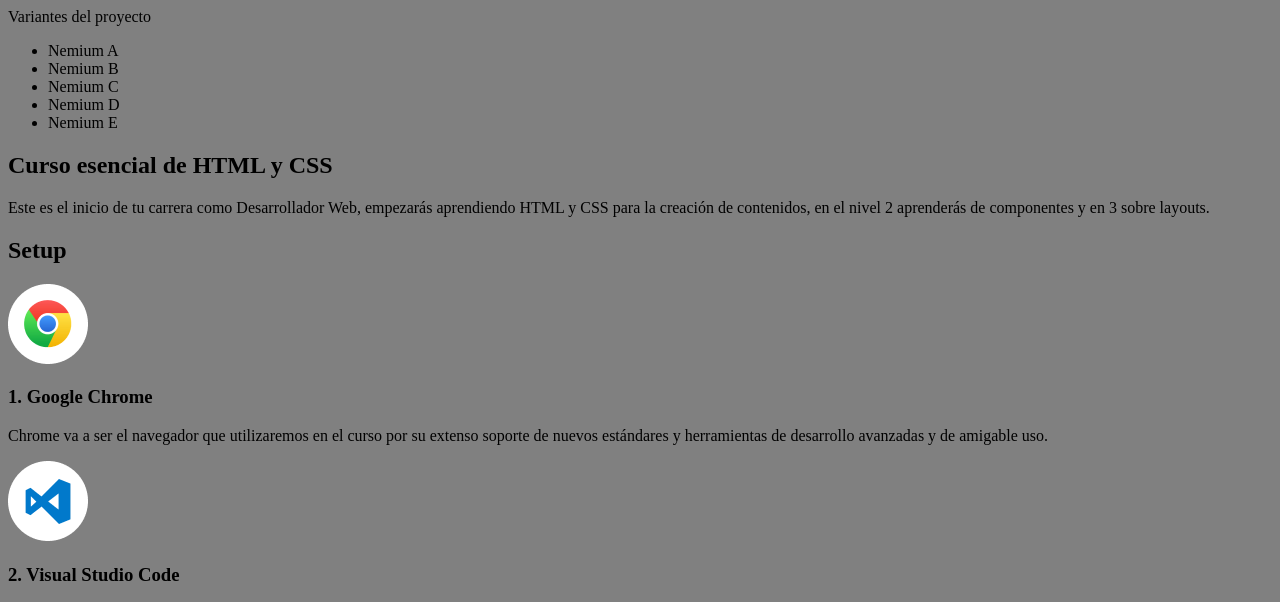
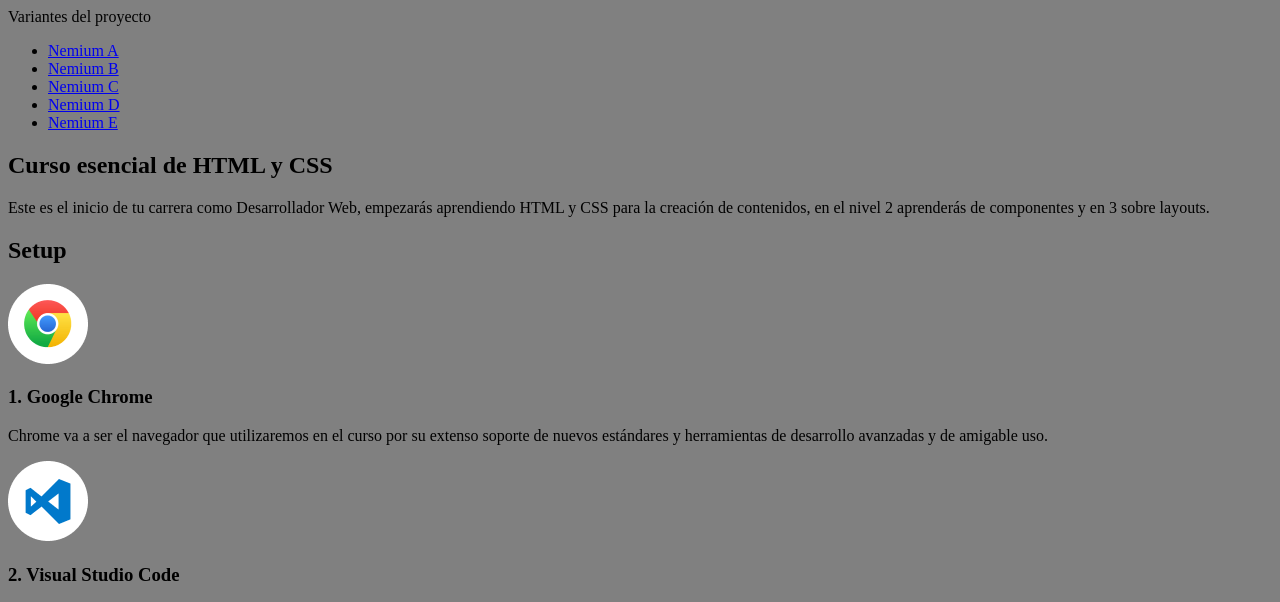
Before and after one commit to HuascarNina/DesarrolloWebScesi, a plain HTML site: page index.html in a window 1280 px wide. Shown: the top 602 px of the page. Drawn offline with Linux system fonts and the light colour scheme.

Commit message:
Arreglos pequeños

```diff
--- a/index.html
+++ b/index.html
@@ -23,11 +23,11 @@
     <section>
       Variantes del proyecto
       <ul>
-        <li>Nemium A</li>
-        <li>Nemium B</li>
-        <li>Nemium C</li>
-        <li>Nemium D</li>
-        <li>Nemium E</li>
+        <li><a href="https://www.google.com/" target="_blank">Nemium A</a></li>
+        <li><a href="https://www.google.com/" target="_blank">Nemium B</a></li>
+        <li><a href="https://www.google.com/" target="_blank">Nemium C</a></li>
+        <li><a href="https://www.google.com/" target="_blank">Nemium D</a></li>
+        <li><a href="https://www.google.com/" target="_blank">Nemium E</a></li>
       </ul>
     </section>
 
```
